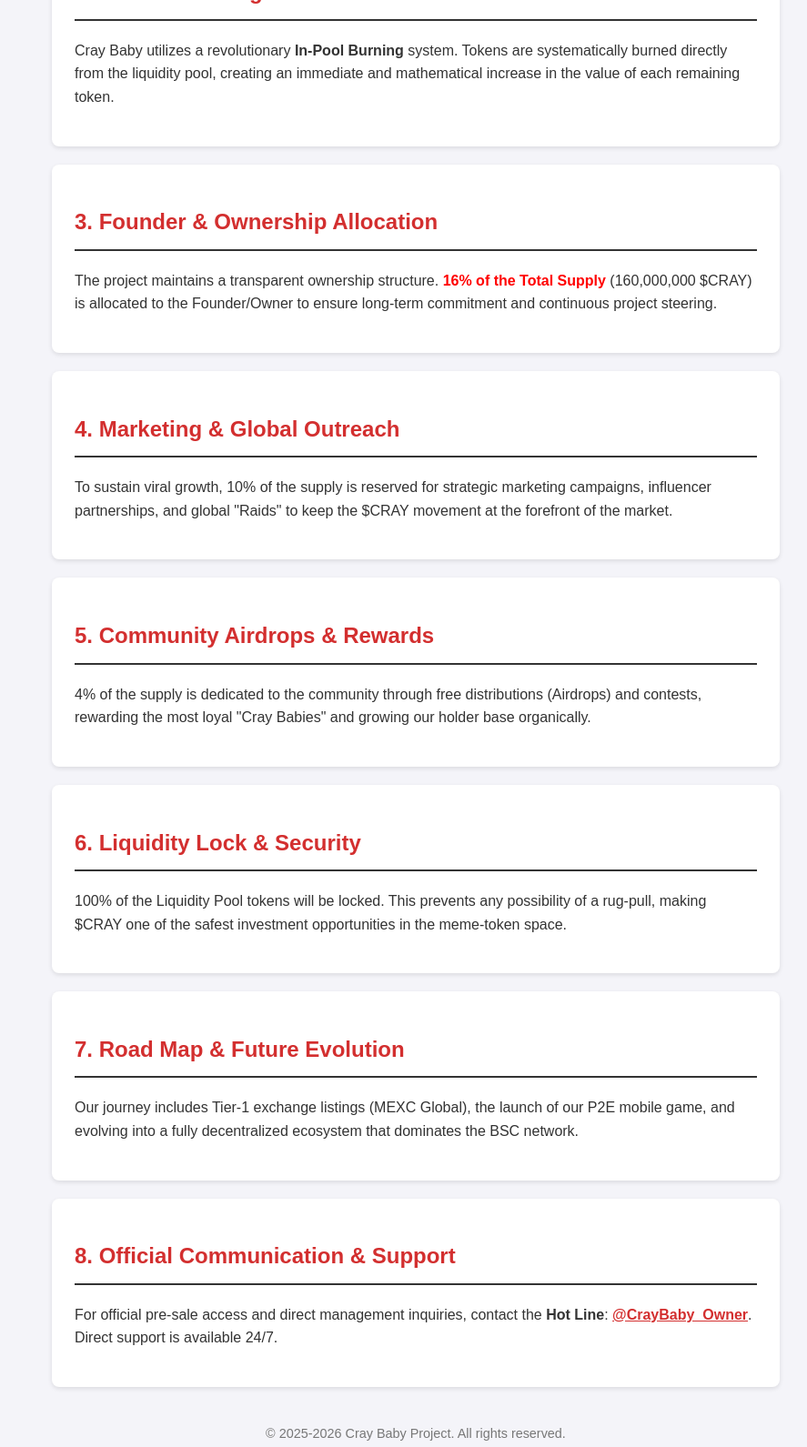
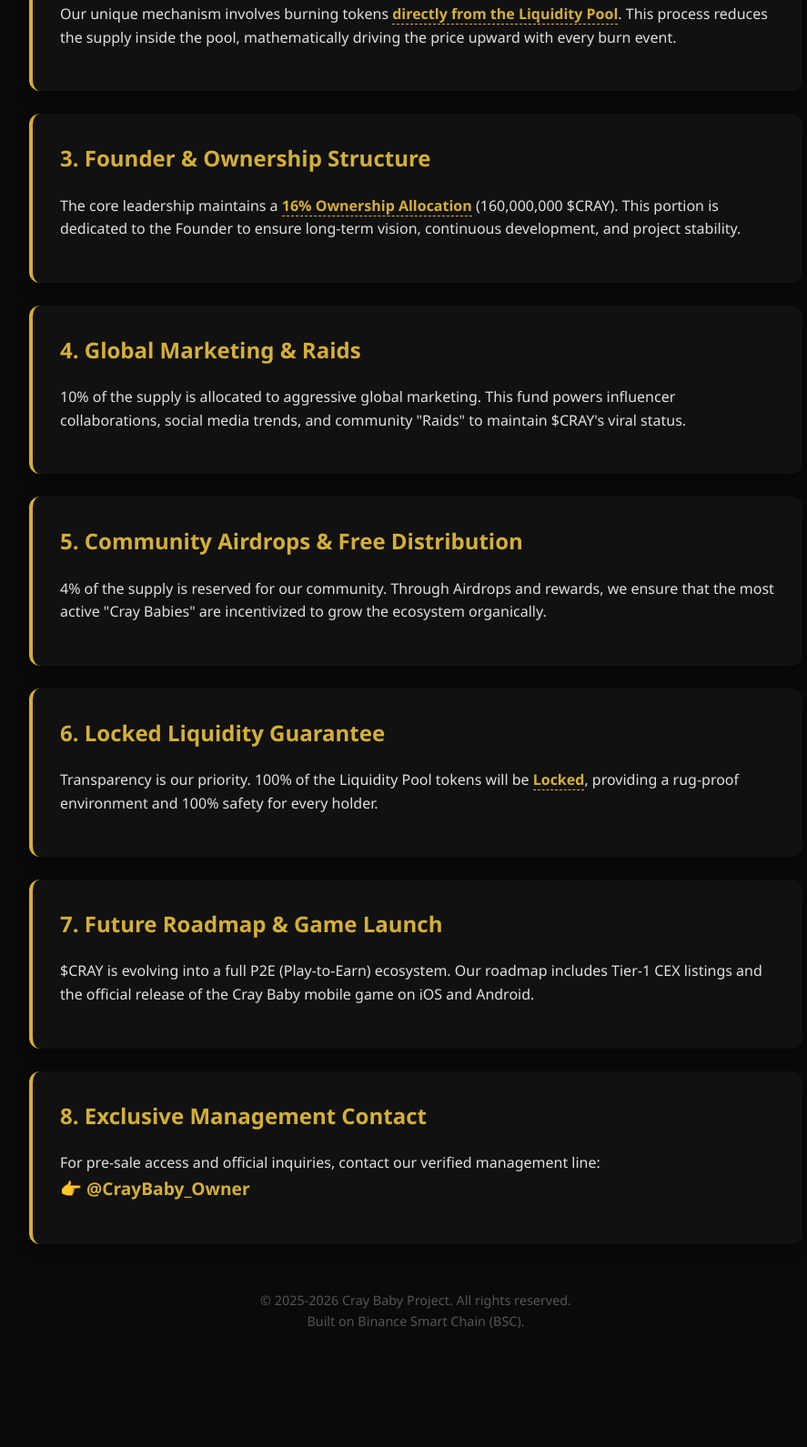
Before and after one commit to riabsi/Cray-Baby-Whitepaper, a plain HTML site: page index.html in a window 1280 px wide. Shown: the part 577-2168 px from the top of the page at 91% size, without its empty margins (183-1070 px from the left). After the commit the page ends 2091 px from the top, so only its background shows below. Drawn offline with Linux system fonts and the light colour scheme.

Commit message:
Update index.html

```diff
--- a/index.html
+++ b/index.html
@@ -5,64 +5,69 @@
     <meta name="viewport" content="width=device-width, initial-scale=1.0">
     <title>Cray Baby ($CRAY) - Official Whitepaper</title>
     <style>
-        body { font-family: 'Arial', sans-serif; line-height: 1.6; color: #333; max-width: 800px; margin: 0 auto; padding: 20px; background-color: #f4f4f9; }
-        .header { text-align: center; padding: 40px 0; background: linear-gradient(135deg, #000, #d32f2f); color: white; border-radius: 10px; margin-bottom: 30px; }
-        h1 { margin: 0; font-size: 2.5em; }
-        .section { background: white; padding: 25px; border-radius: 8px; box-shadow: 0 2px 5px rgba(0,0,0,0.1); margin-bottom: 20px; }
-        h2 { color: #d32f2f; border-bottom: 2px solid #333; padding-bottom: 10px; }
-        .highlight { color: #ff0000; font-weight: bold; }
-        .footer { text-align: center; font-size: 0.9em; color: #777; margin-top: 40px; }
+        body { font-family: 'Segoe UI', Tahoma, Geneva, Verdana, sans-serif; line-height: 1.6; color: #e0e0e0; max-width: 850px; margin: 0 auto; padding: 20px; background-color: #0a0a0a; }
+        .header { text-align: center; padding: 50px 0; background: linear-gradient(145deg, #1a1a1a, #000); border: 1px solid #d4af37; border-radius: 15px; margin-bottom: 30px; }
+        h1 { margin: 0; font-size: 2.8em; color: #d4af37; text-transform: uppercase; letter-spacing: 2px; }
+        .verified-icon { color: #1DA1F2; font-size: 0.8em; vertical-align: middle; margin-left: 10px; }
+        .section { background: #111; padding: 30px; border-radius: 12px; border-left: 4px solid #d4af37; margin-bottom: 25px; box-shadow: 0 4px 15px rgba(0,0,0,0.5); }
+        h2 { color: #d4af37; font-size: 1.5em; margin-top: 0; text-transform: capitalize; }
+        .highlight { color: #d4af37; font-weight: bold; border-bottom: 1px dashed #d4af37; }
+        a { color: #d4af37; text-decoration: none; font-weight: bold; }
+        a:hover { text-decoration: underline; }
+        .footer { text-align: center; font-size: 0.9em; color: #555; margin-top: 50px; padding-bottom: 30px; }
     </style>
 </head>
 <body>
 
     <div class="header">
-        <h1>CRAY BABY ($CRAY)</h1>
-        <p>Official Whitepaper v1.3 - 8 Strategic Pillars</p>
+        <h1>CRAY BABY ($CRAY) <span class="verified-icon">✔️</span></h1>
+        <p style="color: #d4af37; letter-spacing: 5px;">OFFICIAL WHITEPAPER v1.4</p>
     </div>
 
     <div class="section">
         <h2>1. Strategic Liquidity Provision</h2>
-        <p>To ensure maximum market depth and price floor security, <span class="highlight">70% of the Total Supply</span> (700,000,000 $CRAY) is dedicated to the Liquidity Pool. This massive allocation guarantees stability during high-volume trading.</p>
+        <p>To ensure maximum market depth and price floor security, <span class="highlight">70% of the Total Supply</span> (700,000,000 $CRAY) is dedicated directly to the Liquidity Pool (LP). This ensures high stability for all investors.</p>
     </div>
 
     <div class="section">
-        <h2>2. In-Pool Burning Mechanism</h2>
-        <p>Cray Baby utilizes a revolutionary <strong>In-Pool Burning</strong> system. Tokens are systematically burned directly from the liquidity pool, creating an immediate and mathematical increase in the value of each remaining token.</p>
+        <h2>2. In-Pool Gradual Burning System</h2>
+        <p>Our unique mechanism involves burning tokens <span class="highlight">directly from the Liquidity Pool</span>. This process reduces the supply inside the pool, mathematically driving the price upward with every burn event.</p>
     </div>
 
     <div class="section">
-        <h2>3. Founder & Ownership Allocation</h2>
-        <p>The project maintains a transparent ownership structure. <span class="highlight">16% of the Total Supply</span> (160,000,000 $CRAY) is allocated to the Founder/Owner to ensure long-term commitment and continuous project steering.</p>
+        <h2>3. Founder & Ownership Structure</h2>
+        <p>The core leadership maintains a <span class="highlight">16% Ownership Allocation</span> (160,000,000 $CRAY). This portion is dedicated to the Founder to ensure long-term vision, continuous development, and project stability.</p>
     </div>
 
     <div class="section">
-        <h2>4. Marketing & Global Outreach</h2>
-        <p>To sustain viral growth, 10% of the supply is reserved for strategic marketing campaigns, influencer partnerships, and global "Raids" to keep the $CRAY movement at the forefront of the market.</p>
+        <h2>4. Global Marketing & Raids</h2>
+        <p>10% of the supply is allocated to aggressive global marketing. This fund powers influencer collaborations, social media trends, and community "Raids" to maintain $CRAY's viral status.</p>
     </div>
 
     <div class="section">
-        <h2>5. Community Airdrops & Rewards</h2>
-        <p>4% of the supply is dedicated to the community through free distributions (Airdrops) and contests, rewarding the most loyal "Cray Babies" and growing our holder base organically.</p>
+        <h2>5. Community Airdrops & Free Distribution</h2>
+        <p>4% of the supply is reserved for our community. Through Airdrops and rewards, we ensure that the most active "Cray Babies" are incentivized to grow the ecosystem organically.</p>
     </div>
 
     <div class="section">
-        <h2>6. Liquidity Lock & Security</h2>
-        <p>100% of the Liquidity Pool tokens will be locked. This prevents any possibility of a rug-pull, making $CRAY one of the safest investment opportunities in the meme-token space.</p>
+        <h2>6. Locked Liquidity Guarantee</h2>
+        <p>Transparency is our priority. 100% of the Liquidity Pool tokens will be <span class="highlight">Locked</span>, providing a rug-proof environment and 100% safety for every holder.</p>
     </div>
 
     <div class="section">
-        <h2>7. Road Map & Future Evolution</h2>
-        <p>Our journey includes Tier-1 exchange listings (MEXC Global), the launch of our P2E mobile game, and evolving into a fully decentralized ecosystem that dominates the BSC network.</p>
+        <h2>7. Future Roadmap & Game Launch</h2>
+        <p>$CRAY is evolving into a full P2E (Play-to-Earn) ecosystem. Our roadmap includes Tier-1 CEX listings and the official release of the Cray Baby mobile game on iOS and Android.</p>
     </div>
 
     <div class="section">
-        <h2>8. Official Communication & Support</h2>
-        <p>For official pre-sale access and direct management inquiries, contact the <strong>Hot Line</strong>: <a href="https://t.me/CrayBaby_Owner" style="color:#d32f2f; font-weight:bold;">@CrayBaby_Owner</a>. Direct support is available 24/7.</p>
+        <h2>8. Exclusive Management Contact</h2>
+        <p>For pre-sale access and official inquiries, contact our verified management line: <br>
+        <span style="font-size: 1.2em;">👉 <a href="https://t.me/CrayBaby_Owner">@CrayBaby_Owner</a></span></p>
     </div>
 
     <div class="footer">
-        © 2025-2026 Cray Baby Project. All rights reserved.
+        © 2025-2026 Cray Baby Project. All rights reserved. <br>
+        Built on Binance Smart Chain (BSC).
     </div>
 
 </body>
```
